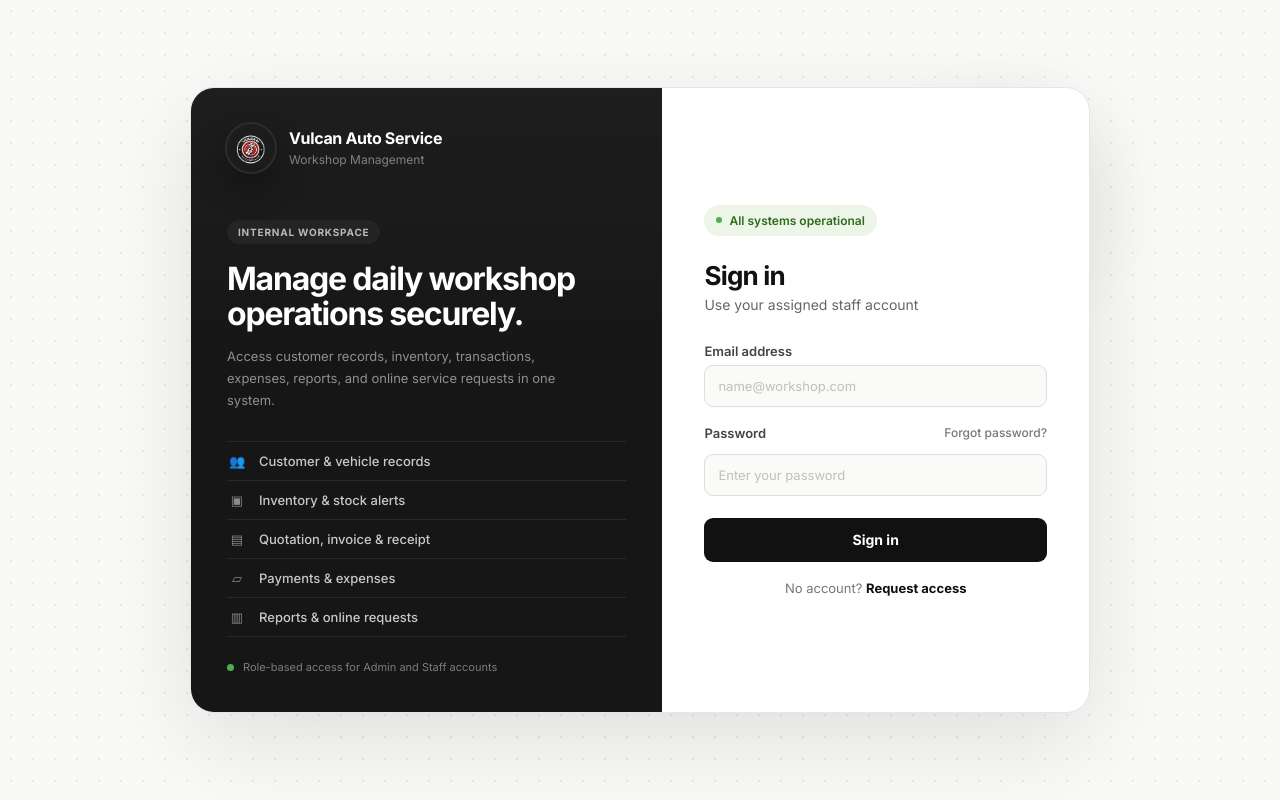
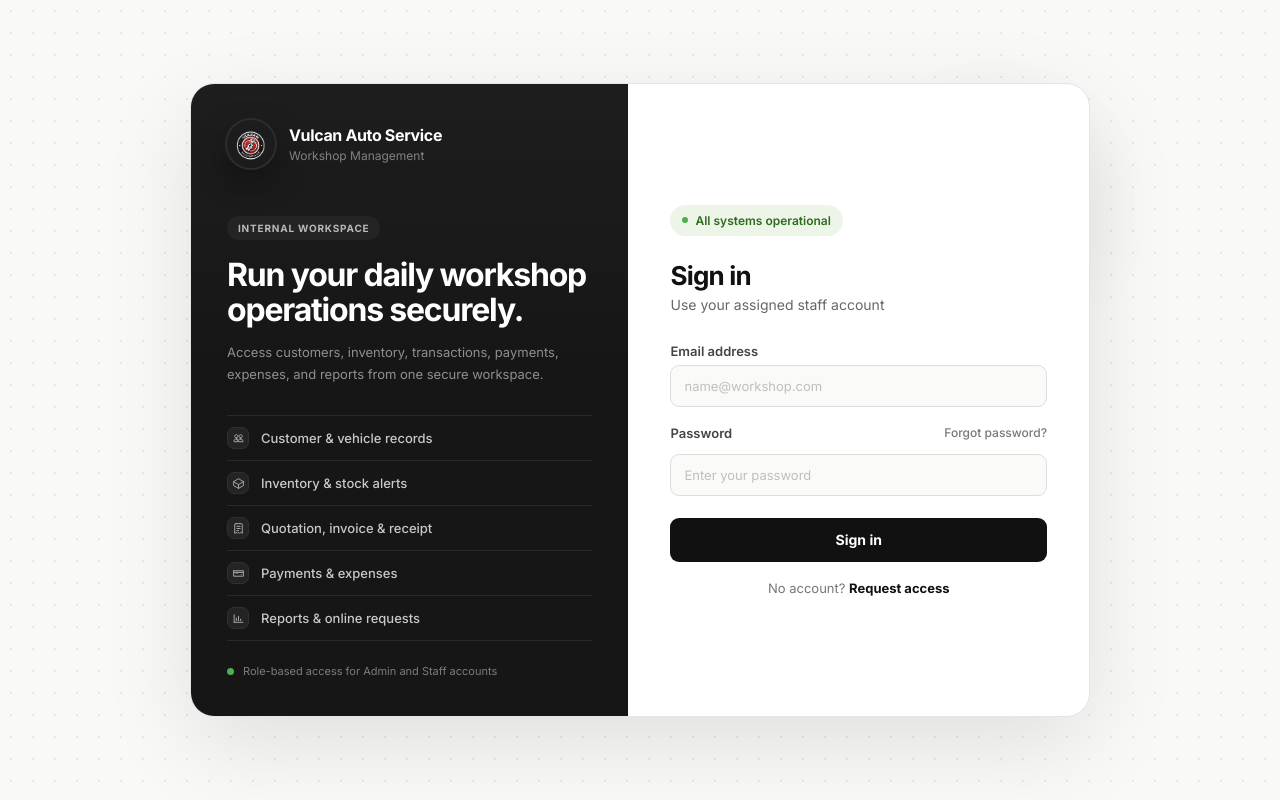
Before and after one commit to azeruya/cikgu-kereta-frontend, a Vue app: page /login in a window 1280 px wide. Built offline with nearby package versions, Linux system fonts and the light colour scheme; no server answers; what vue3-apexcharts would draw is missing.

Commit message:
improving split panel attempt

```diff
--- a/src/views/Login.vue
+++ b/src/views/Login.vue
@@ -19,37 +19,71 @@
         <div class="brand-content">
           <span class="brand-pill">Internal workspace</span>
 
-          <h2>Manage daily workshop operations securely.</h2>
+          <h2>Run your daily workshop operations securely.</h2>
 
           <p class="brand-desc">
-            Access customer records, inventory, transactions, expenses, reports,
-            and online service requests in one system.
+            Access customers, inventory, transactions, payments, expenses, and reports from one secure workspace.
           </p>
 
           <div class="module-list">
             <div class="module-item">
-              <span class="module-icon">👥</span>
-              <span>Customer & vehicle records</span>
+              <span class="module-icon">
+                <svg viewBox="0 0 24 24">
+                  <path d="M16 11c1.66 0 3-1.34 3-3s-1.34-3-3-3-3 1.34-3 3 1.34 3 3 3Z" />
+                  <path d="M8 11c1.66 0 3-1.34 3-3S9.66 5 8 5 5 6.34 5 8s1.34 3 3 3Z" />
+                  <path d="M16 13c-2.2 0-4 1.12-4 2.5V18h8v-2.5c0-1.38-1.8-2.5-4-2.5Z" />
+                  <path d="M8 13c-2.2 0-4 1.12-4 2.5V18h6v-2.5c0-.8.34-1.54.94-2.14A6.3 6.3 0 0 0 8 13Z" />
+                </svg>
+              </span>
+              <span>Customer &amp; vehicle records</span>
             </div>
 
             <div class="module-item">
-              <span class="module-icon">▣</span>
-              <span>Inventory & stock alerts</span>
+              <span class="module-icon">
+                <svg viewBox="0 0 24 24">
+                  <path d="M21 8.5 12 3 3 8.5l9 5.5 9-5.5Z" />
+                  <path d="M3 8.5V16l9 5 9-5V8.5" />
+                  <path d="M12 14v7" />
+                </svg>
+              </span>
+              <span>Inventory &amp; stock alerts</span>
             </div>
 
             <div class="module-item">
-              <span class="module-icon">▤</span>
-              <span>Quotation, invoice & receipt</span>
+              <span class="module-icon">
+                <svg viewBox="0 0 24 24">
+                  <path d="M7 3h10a2 2 0 0 1 2 2v16l-3-2-2 2-2-2-2 2-2-2-3 2V5a2 2 0 0 1 2-2Z" />
+                  <path d="M9 8h6" />
+                  <path d="M9 12h6" />
+                  <path d="M9 16h3" />
+                </svg>
+              </span>
+              <span>Quotation, invoice &amp; receipt</span>
             </div>
 
             <div class="module-item">
-              <span class="module-icon">▱</span>
-              <span>Payments & expenses</span>
+              <span class="module-icon">
+                <svg viewBox="0 0 24 24">
+                  <path d="M3 7h18v10H3V7Z" />
+                  <path d="M7 11h4" />
+                  <path d="M17 14h.01" />
+                  <path d="M3 10h18" />
+                </svg>
+              </span>
+              <span>Payments &amp; expenses</span>
             </div>
 
             <div class="module-item">
-              <span class="module-icon">▥</span>
-              <span>Reports & online requests</span>
+              <span class="module-icon">
+                <svg viewBox="0 0 24 24">
+                  <path d="M4 19V5" />
+                  <path d="M20 19H4" />
+                  <path d="M8 16v-5" />
+                  <path d="M12 16V8" />
+                  <path d="M16 16v-3" />
+                </svg>
+              </span>
+              <span>Reports &amp; online requests</span>
             </div>
           </div>
         </div>
@@ -169,6 +203,7 @@ export default {
   background: #f9f9f8;
   display: flex;
   align-items: center;
+  padding-bottom: 80px;
   justify-content: center;
   padding: 48px;
   position: relative;
@@ -215,7 +250,7 @@ export default {
   width: min(900px, 100%);
   min-height: 520px;
   display: grid;
-  grid-template-columns: 1.05fr 0.95fr;
+  grid-template-columns: 0.95fr 1fr;
   background: #ffffff;
   border: 1px solid #e5e5e2;
   border-radius: 24px;
@@ -319,12 +354,31 @@ export default {
 }
 
 .module-icon {
-  width: 20px;
-  color: #8a8a8a;
+  width: 22px;
+  height: 22px;
+  border-radius: 7px;
+  background: #242424;
+  border: 1px solid #303030;
+  color: #a8a8a8;
   display: inline-flex;
+  align-items: center;
   justify-content: center;
   flex-shrink: 0;
-  font-size: 13px;
+}
+
+.module-icon svg {
+  width: 13px;
+  height: 13px;
+  fill: none;
+  stroke: currentColor;
+  stroke-width: 1.8;
+  stroke-linecap: round;
+  stroke-linejoin: round;
+}
+
+.module-item:hover .module-icon {
+  background: #2c2c2c;
+  color: #ffffff;
 }
 
 .brand-foot {
```
